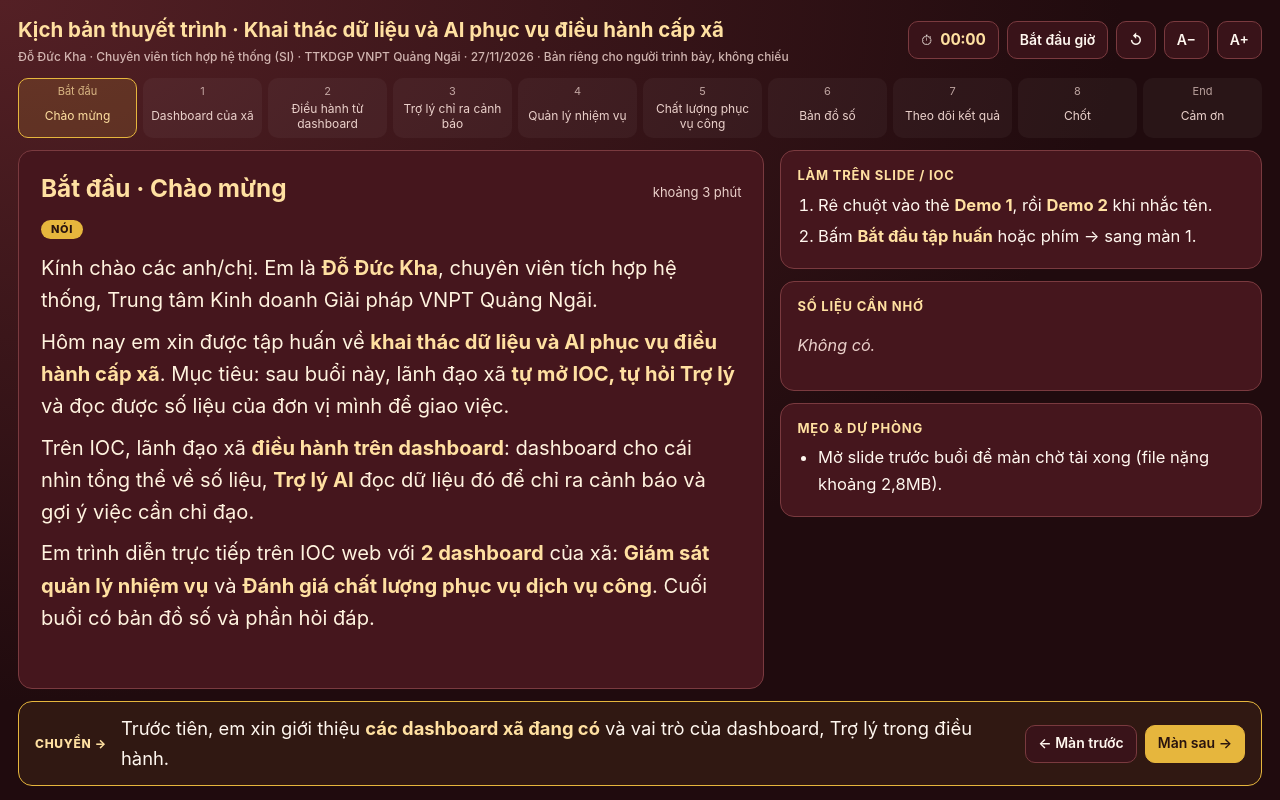
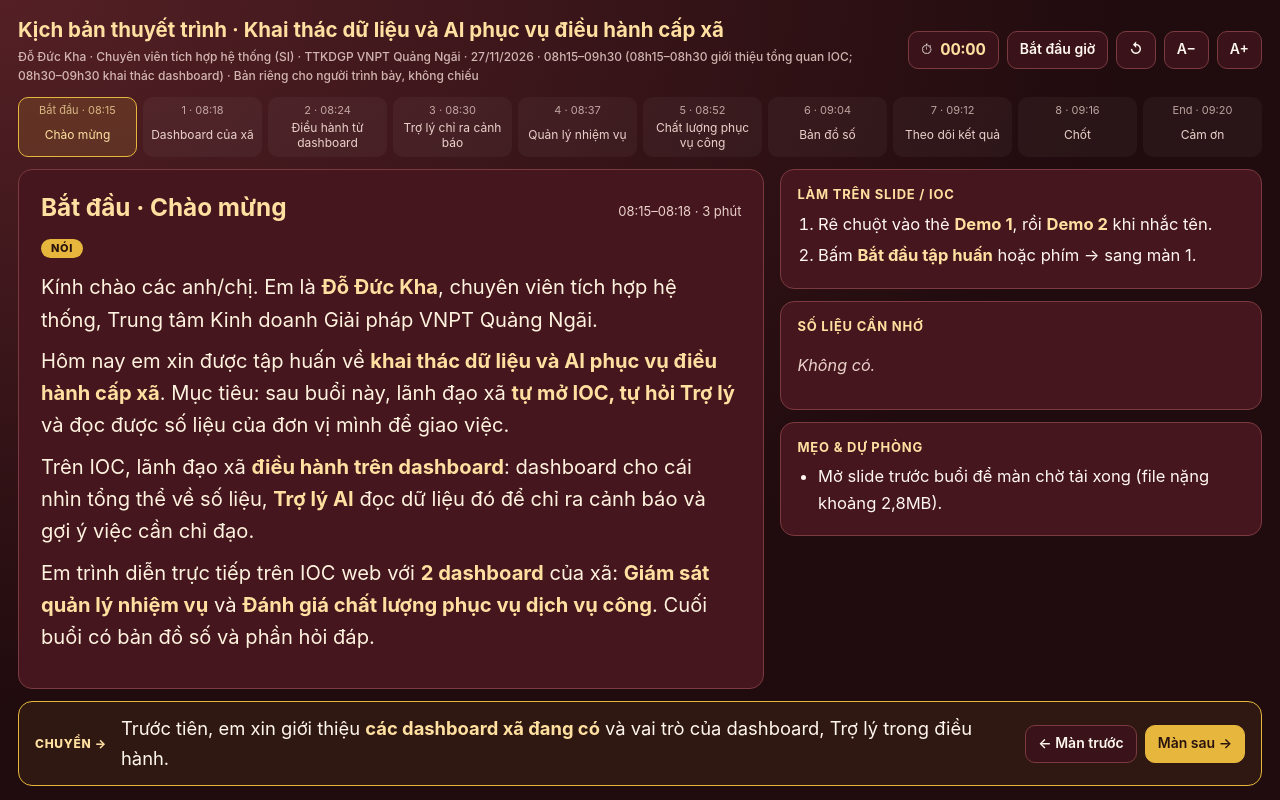
Before and after one commit to bikhado/tap-huan-ioc, a plain HTML site: page thuyet-trinh.html in a window 1280 px wide. Drawn offline with Linux system fonts and the light colour scheme.

Commit message:
Time the presenter view to the training agenda
Co-Authored-By: Claude Opus 5.5 <noreply@anthropic.com>

```diff
--- a/thuyet-trinh.html
+++ b/thuyet-trinh.html
@@ -70,7 +70,7 @@
 <div class="app">
   <header>
     <h1>Kịch bản thuyết trình · Khai thác dữ liệu và AI phục vụ điều hành cấp xã
-      <small>Đỗ Đức Kha · Chuyên viên tích hợp hệ thống (SI) · TTKDGP VNPT Quảng Ngãi · 27/11/2026 · Bản riêng cho người trình bày, không chiếu</small></h1>
+      <small>Đỗ Đức Kha · Chuyên viên tích hợp hệ thống (SI) · TTKDGP VNPT Quảng Ngãi · 27/11/2026 · 08h15–09h30 (08h15–08h30 giới thiệu tổng quan IOC; 08h30–09h30 khai thác dashboard) · Bản riêng cho người trình bày, không chiếu</small></h1>
     <div class="tools">
       <span class="clock" title="Thời gian từ lúc bấm Bắt đầu giờ">⏱ <b id="clock">00:00</b></span>
       <button type="button" class="btn" id="clock-toggle">Bắt đầu giờ</button>
@@ -103,7 +103,7 @@
   // Bản chữ: docs/tap-huan-366/thuyet-trinh-cap-xa.md. Sửa nội dung thì sửa cả hai.
   const screens = [
     {
-      num: 'Bắt đầu', label: 'Chào mừng', minutes: 3,
+      num: 'Bắt đầu', label: 'Chào mừng', minutes: 3, at: '08:15–08:18',
       say: [
         'Kính chào các anh/chị. Em là **Đỗ Đức Kha**, chuyên viên tích hợp hệ thống, Trung tâm Kinh doanh Giải pháp VNPT Quảng Ngãi.',
         'Hôm nay em xin được tập huấn về **khai thác dữ liệu và AI phục vụ điều hành cấp xã**. Mục tiêu: sau buổi này, lãnh đạo xã **tự mở IOC, tự hỏi Trợ lý** và đọc được số liệu của đơn vị mình để giao việc.',
@@ -116,7 +116,7 @@
       next: 'Trước tiên, em xin giới thiệu **các dashboard xã đang có** và vai trò của dashboard, Trợ lý trong điều hành.',
     },
     {
-      num: '1', label: 'Dashboard của xã', minutes: 4,
+      num: '1', label: 'Dashboard của xã', minutes: 6, at: '08:18–08:24',
       say: [
         'Trung tâm điều hành cấp xã đang có **5 dashboard**: **Giám sát quản lý nhiệm vụ**, **Đánh giá chất lượng phục vụ dịch vụ công**, **Giám sát thu chi ngân sách**, **Giám sát phản ánh hiện trường**, **Giải ngân vốn đầu tư công**. Hôm nay demo 2 dashboard đầu; các dashboard còn lại dùng cùng cách.',
         { ul: [
@@ -133,7 +133,7 @@
       next: 'Có dashboard rồi, câu tiếp theo là: **đi từ dữ liệu trên dashboard tới việc chỉ đạo** như thế nào. Mời các anh/chị sang phần 2.',
     },
     {
-      num: '2', label: 'Điều hành từ dashboard', minutes: 4,
+      num: '2', label: 'Điều hành từ dashboard', minutes: 6, at: '08:24–08:30',
       say: [
         'Mọi thứ bắt đầu từ một câu: **tháng này có việc gì cần chỉ đạo?** Để trả lời, đi qua 4 bước:',
         { ol: [
@@ -149,7 +149,7 @@
       next: 'Nói thì dễ hình dung hơn khi xem thật. Mời các anh/chị xem **một ví dụ trên Trợ lý**.',
     },
     {
-      num: '3', label: 'Trợ lý chỉ ra cảnh báo', minutes: 5,
+      num: '3', label: 'Trợ lý chỉ ra cảnh báo', minutes: 7, at: '08:30–08:37',
       say: [
         'Đọc xong dữ liệu trên dashboard thì hỏi Trợ lý. Đây là ví dụ thật của **UBND phường Nghĩa Lộ, tháng 10/2026**.',
         'Câu hỏi mẫu nêu đủ ba ý: **đơn vị nào, kỳ nào, cần những gì** (cảnh báo, thứ hạng, so sánh, khuyến nghị). Các anh/chị chép nguyên câu này, chỉ đổi tên đơn vị và tháng.',
@@ -167,7 +167,7 @@
       next: 'Đó là kết quả. Bây giờ em xin **làm trực tiếp từ đầu** để các anh/chị thấy từng bước bấm ở đâu.',
     },
     {
-      num: '4', label: 'Quản lý nhiệm vụ', minutes: 10,
+      num: '4', label: 'Quản lý nhiệm vụ', minutes: 15, at: '08:37–08:52',
       say: [
         'Em xin làm trực tiếp một luồng. Các anh/chị có máy thì bấm **Làm trực tiếp trên IOC**: hệ thống hướng dẫn từng bước bấm ở đâu, giống hệt màn hình em đang làm.',
         'Ở **bộ lọc**: luôn kiểm tra **đơn vị và kỳ báo cáo** trước khi đọc số.',
@@ -193,7 +193,7 @@
       next: 'Đó là nhiệm vụ. Phần thứ hai là dịch vụ công: câu hỏi không phải “có quá hạn không” mà là **“mình đứng thứ mấy và vì sao”**.',
     },
     {
-      num: '5', label: 'Chất lượng phục vụ công', minutes: 8,
+      num: '5', label: 'Chất lượng phục vụ công', minutes: 12, at: '08:52–09:04',
       say: [
         'Dashboard này đi theo ba bước: **đọc điểm và hạng → vì sao ở vị trí này → chọn việc cải thiện**.',
         'Ví dụ **Nghĩa Lộ năm 2026**: **72,52/100 điểm**, hạng **73/109 toàn tỉnh**, hạng **68/96 cùng khối**. Chỉ kém đơn vị ngay trên **0,05 điểm**: cải thiện một tiêu chí nhỏ là lên hạng.',
@@ -212,7 +212,7 @@
       next: 'Hai dashboard cho từng lĩnh vực. Muốn nhìn một lúc **địa bàn mình đứng ở đâu so với các xã khác** thì dùng bản đồ số.',
     },
     {
-      num: '6', label: 'Bản đồ số', minutes: 4,
+      num: '6', label: 'Bản đồ số', minutes: 8, at: '09:04–09:12',
       say: [
         'Tài khoản cấp xã mở **Bản đồ** là bản đồ **tự phóng tới địa bàn của mình**, viền vàng, vẫn thấy các xã xung quanh.',
         'Thẻ **“Địa bàn của Anh/Chị”** ghi số liệu, mức đánh giá và **thứ hạng** so với các xã, phường khác.',
@@ -228,7 +228,7 @@
       next: 'Giao việc xong chưa phải là hết. Phần quan trọng là **kỳ sau kiểm tra lại**.',
     },
     {
-      num: '7', label: 'Theo dõi kết quả', minutes: 3,
+      num: '7', label: 'Theo dõi kết quả', minutes: 4, at: '09:12–09:16',
       say: [
         '**Nhiệm vụ:** giao đầu mối **đối chiếu số nhiệm vụ tháng 9** đang lệch giữa các nguồn. Kỳ sau hỏi Trợ lý về nhiệm vụ sắp đến hạn, kiểm tra lại trên dashboard.',
         '**Dịch vụ công:** Nghĩa Lộ thiếu điểm ở **Công khai, minh bạch**. Mở chi tiết tiêu chí, xác định dữ liệu cần bổ sung, giao đầu mối, hẹn kỳ kiểm tra lại.',
@@ -240,7 +240,7 @@
       next: 'Em xin tóm lại cả buổi trong **một quy trình**.',
     },
     {
-      num: '8', label: 'Chốt', minutes: 2,
+      num: '8', label: 'Chốt', minutes: 4, at: '09:16–09:20',
       say: [
         'Cả buổi chỉ có một quy trình: **mở dashboard → đọc dữ liệu → hỏi Trợ lý ra cảnh báo → chốt việc**.',
         { ul: [
@@ -255,7 +255,7 @@
       next: 'Cảm ơn và mời hỏi đáp.',
     },
     {
-      num: 'End', label: 'Cảm ơn', minutes: 0,
+      num: 'End', label: 'Cảm ơn', minutes: 10, at: '09:20–09:30',
       say: [
         'Em xin **trân trọng cảm ơn** các anh/chị đã theo dõi. Bây giờ em xin dành thời gian để các anh/chị **hỏi đáp và trao đổi**.',
         'Câu hỏi hay gặp:',
@@ -289,7 +289,7 @@
   screens.forEach((screen, position) => {
     const button = document.createElement('button');
     button.type = 'button';
-    button.innerHTML = `<span>${screen.num}</span>${screen.label}`;
+    button.innerHTML = `<span>${screen.num} · ${screen.at.split('–')[0]}</span>${screen.label}`;
     button.addEventListener('click', () => show(position));
     nav.append(button);
   });
@@ -299,7 +299,7 @@
     const screen = screens[index];
     nav.querySelectorAll('button').forEach((button, position) => button.setAttribute('aria-current', String(position === index)));
     document.getElementById('title').textContent = `${screen.num} · ${screen.label}`;
-    document.getElementById('time').textContent = screen.minutes ? `khoảng ${screen.minutes} phút` : 'hỏi đáp';
+    document.getElementById('time').textContent = `${screen.at} · ${screen.minutes} phút${screen.num === 'End' ? ' hỏi đáp' : ''}`;
     document.getElementById('say').innerHTML = screen.say.map(block).join('');
     document.getElementById('do').innerHTML = list(screen.do, 'ol');
     document.getElementById('numbers').innerHTML = screen.numbers.length
```
